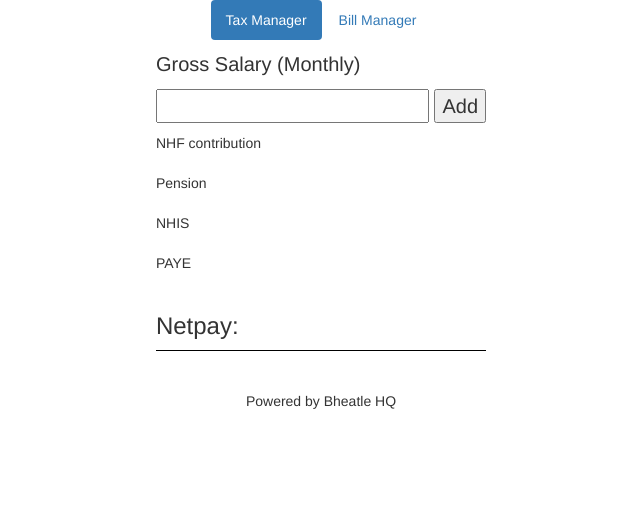
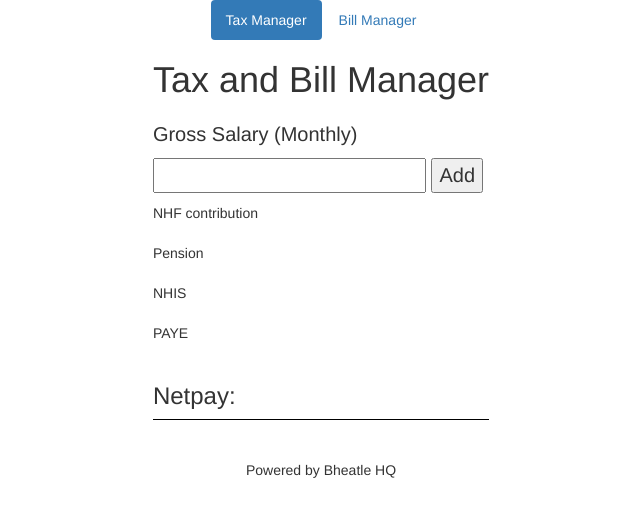
Before and after one commit to Ensamuel/tax-manager, a plain HTML site: page index.html in a window 1280 px wide. Shown: the whole page, without its empty margins (319-959 px from the left). Drawn offline with nearby package versions, Linux system fonts and the light colour scheme.

Commit message:
new commit

```diff
--- a/index.html
+++ b/index.html
@@ -28,6 +28,8 @@
 
 
         <div class="tab-content">
+
+            <h1>Tax and Bill Manager</h1>
             <div id="tax-manager" class="tab-pane fade in active">
 
 
```
